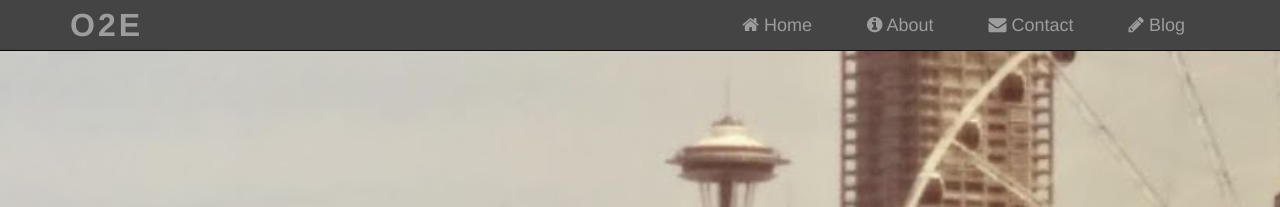
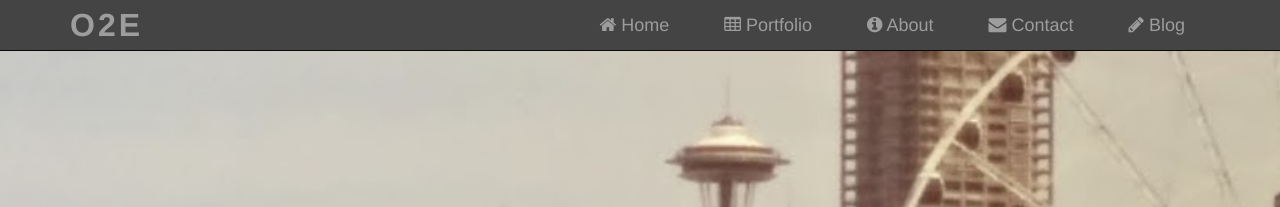
Before and after one commit to jasonsjones/jasonsjones.github.io, a Jekyll site: the page built from index.html, in a window 1280 px wide. Shown: the top 207 px of the page. Built offline with Jekyll 4.4.1, drawn with Linux system fonts in a browser that asks for light colours.

Commit message:
Add Portfolio link to the navbar

```diff
--- a/_includes/navbar.html
+++ b/_includes/navbar.html
@@ -17,6 +17,13 @@
             <ul class="nav navbar-nav navbar-right">
                 <li {% if page.url == '/index.html' %} class="active" {% endif %}>
                     <a href="/"><i class="fa fa-home"></i> Home</a>
+                </li>
+                <li>
+                    {% if page.url == '/index.html'%}
+                    <a href="#portfolio"><i class="fa fa-table"></i> Portfolio</a>
+                    {% else %}
+                    <a href="/index.html#portfolio"><i class="fa fa-table"></i> Portfolio</a>
+                    {% endif %}
                 </li>
                 <li>
                     {% if page.url == '/index.html'%}
```
